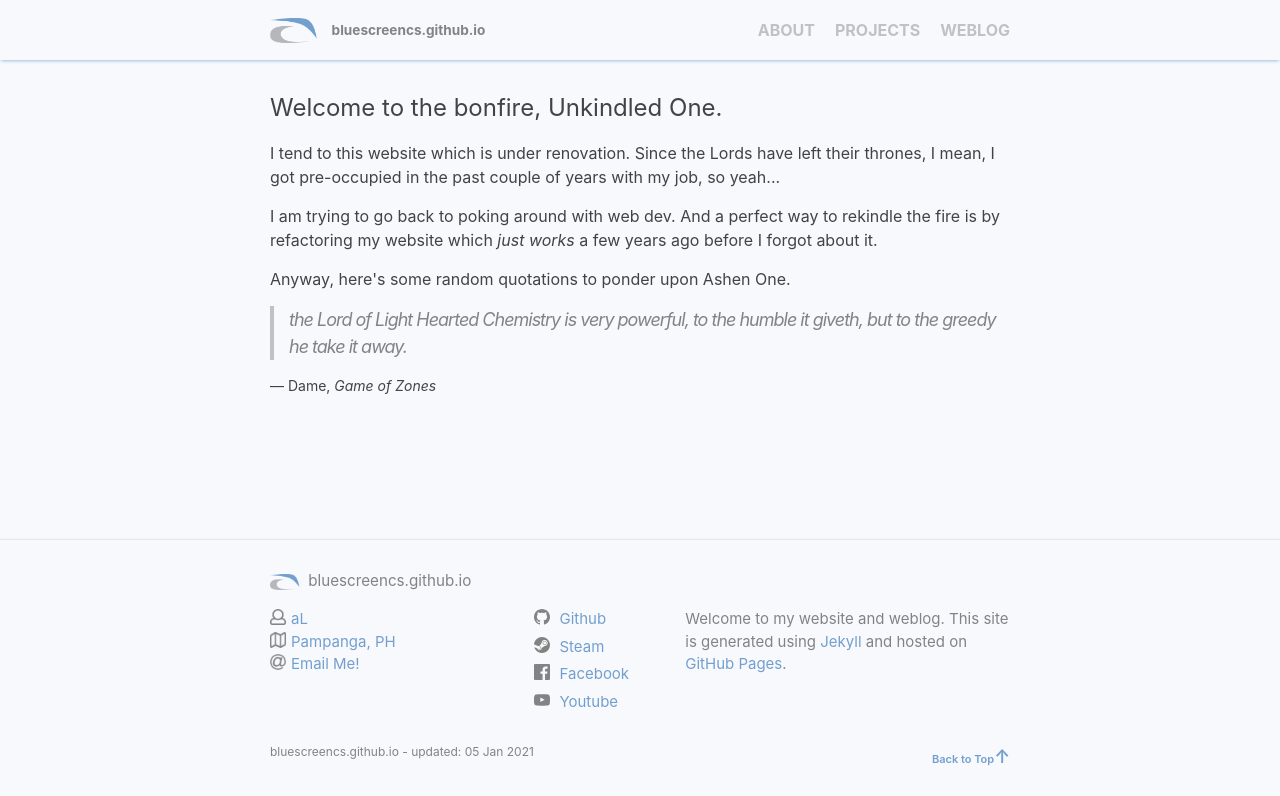
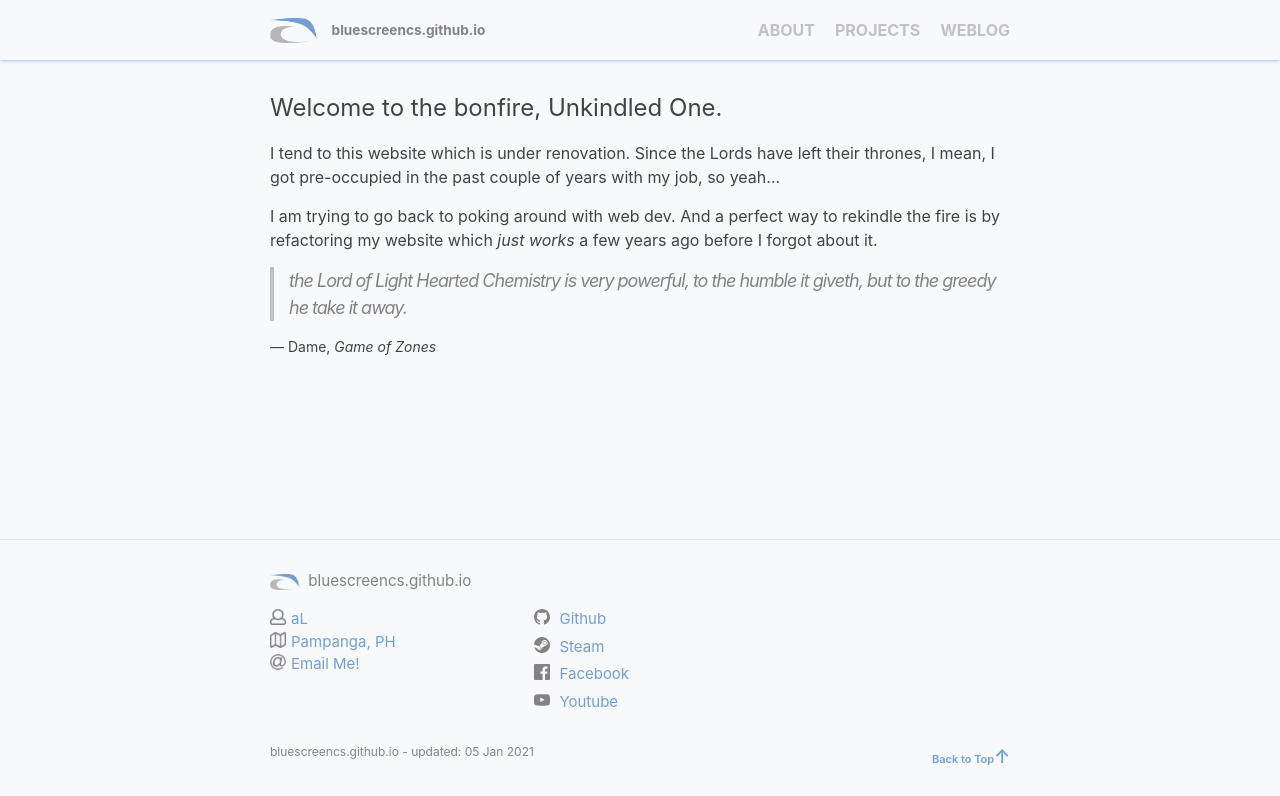
Before and after one commit to bluescreencs/bluescreen.github.io, a Jekyll site: the page built from index.html, in a window 1280 px wide, cut to the strip 0-796 px from the top of the page. Built offline with Jekyll 4.4.1, drawn with Linux system fonts in a browser that asks for light colours.

Commit message:
removed site description in footer

```diff
--- a/_includes/footer.html
+++ b/_includes/footer.html
@@ -19,7 +19,7 @@
       </div>
 
       <div class="footer-col footer-col-3">
-        <p class="site-description">{{ site.description | escape | markdownify }}</p>
+        <!-- <p class="site-description">{{ site.description | escape | markdownify }}</p> -->
       </div>
     </div>
 
--- a/_includes/quotes.html
+++ b/_includes/quotes.html
@@ -1,5 +1,3 @@
-<p>Anyway, here's some random quotations to ponder upon Ashen One.</p>
-
 <figcaption class="quotes">
     <blockquote id="quote"></blockquote>
     <figcaption>&mdash;&nbsp;<span id="author"></span>,&nbsp;<cite id="citation"></cite></figcaption>
```
